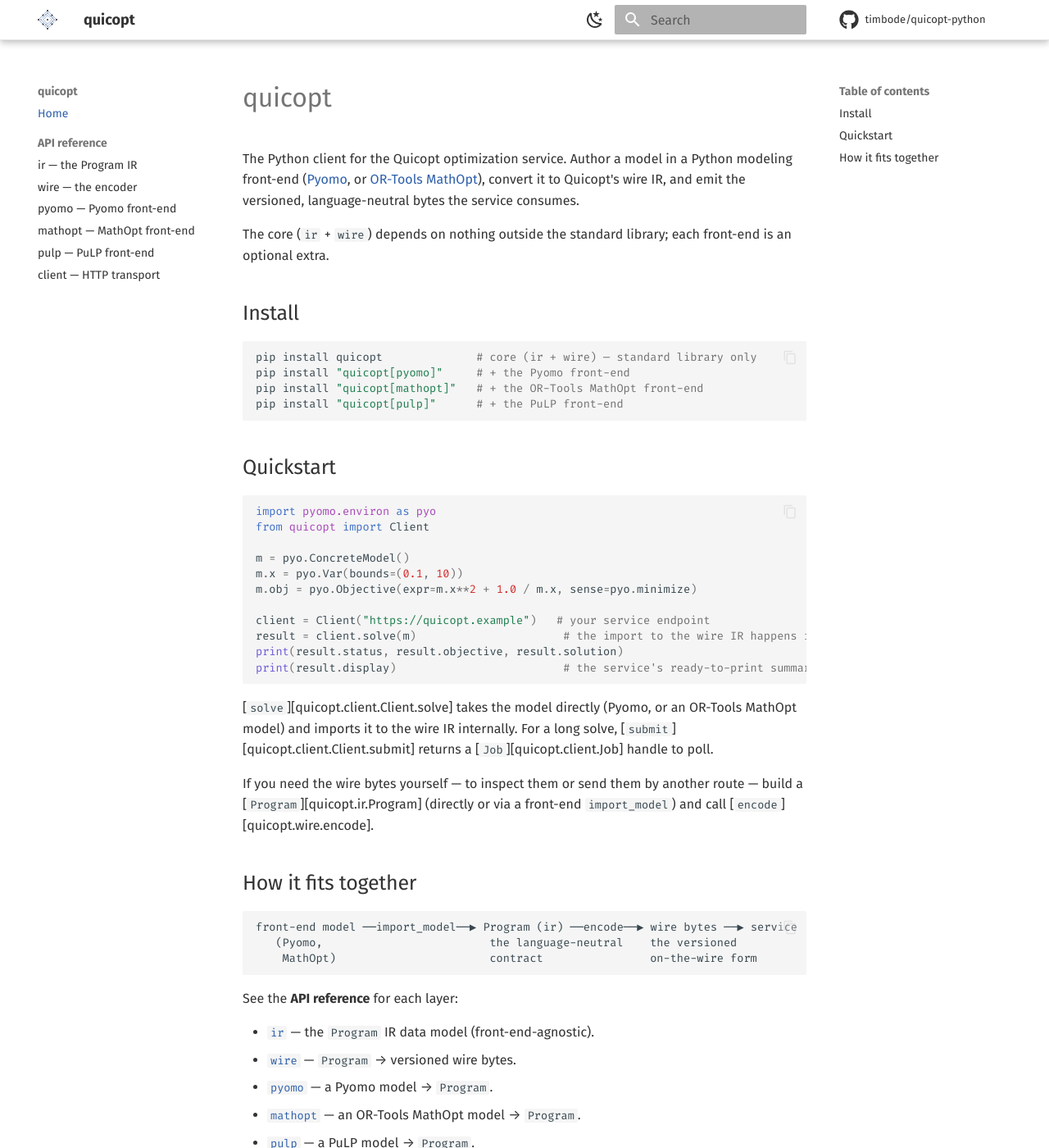
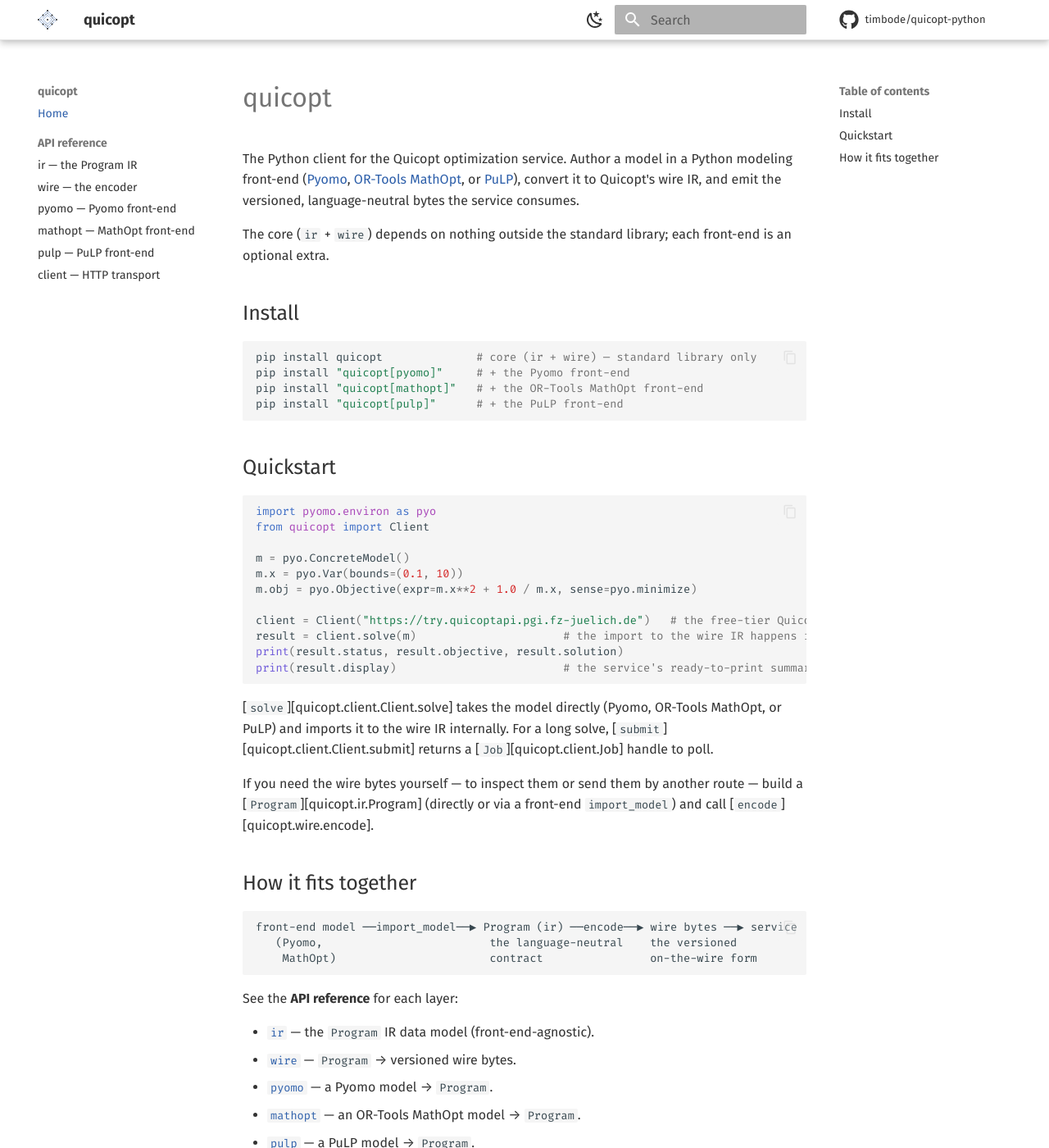
Before and after one commit to timbode/quicopt-python, an MkDocs documentation site: the page built from docs/index.md, in a window 1280 px wide and 1400 px high. Shown: the whole window at 82% size. Built offline with MkDocs 1.6.1 and Material for MkDocs 9.7.7, drawn with Linux system fonts in a browser that asks for light colours; comment, search, counter and statistics services are not loaded.

Commit message:
docs: name PuLP as a front-end; use the real server URL
Two gaps the PuLP front-end left in the prose. The structural docs (install,
API list, nav, api/pulp.md) already named PuLP; the intro sentence and the
quickstart's "solve takes the model directly (Pyomo, or MathOpt)" line did not.
Add PuLP to both, in README and docs/index.

Also replace the `https://quicopt.example` placeholder — which reads as a stub
and confused at least one user on the live PyPI page — with the actual free-tier
endpoint the tutorial already uses. The PyPI long description updates with the
next release, so 0.2.0 carries the real URL.

````diff
--- a/docs/index.md
+++ b/docs/index.md
@@ -1,10 +1,10 @@
 # quicopt
 
 The Python client for the Quicopt optimization service. Author a model in a Python
-modeling front-end ([Pyomo](https://www.pyomo.org/), or
-[OR-Tools MathOpt](https://developers.google.com/optimization/math_opt)), convert it
-to Quicopt's wire IR, and emit the versioned, language-neutral bytes the service
-consumes.
+modeling front-end ([Pyomo](https://www.pyomo.org/),
+[OR-Tools MathOpt](https://developers.google.com/optimization/math_opt), or
+[PuLP](https://coin-or.github.io/pulp/)), convert it to Quicopt's wire IR, and emit
+the versioned, language-neutral bytes the service consumes.
 
 The core (`ir` + `wire`) depends on nothing outside the standard library; each
 front-end is an optional extra.
@@ -28,14 +28,14 @@
 m.x = pyo.Var(bounds=(0.1, 10))
 m.obj = pyo.Objective(expr=m.x**2 + 1.0 / m.x, sense=pyo.minimize)
 
-client = Client("https://quicopt.example")   # your service endpoint
+client = Client("https://try.quicoptapi.pgi.fz-juelich.de")   # the free-tier Quicopt server
 result = client.solve(m)                      # the import to the wire IR happens inside
 print(result.status, result.objective, result.solution)
 print(result.display)                         # the service's ready-to-print summary
 ```
 
-[`solve`][quicopt.client.Client.solve] takes the model directly (Pyomo, or an
-OR-Tools MathOpt model) and imports it to the wire IR internally. For a long solve,
+[`solve`][quicopt.client.Client.solve] takes the model directly (Pyomo, OR-Tools
+MathOpt, or PuLP) and imports it to the wire IR internally. For a long solve,
 [`submit`][quicopt.client.Client.submit] returns a [`Job`][quicopt.client.Job] handle
 to poll.
 
````
Also changed, not shown: README.md (+4 -4 lines).
